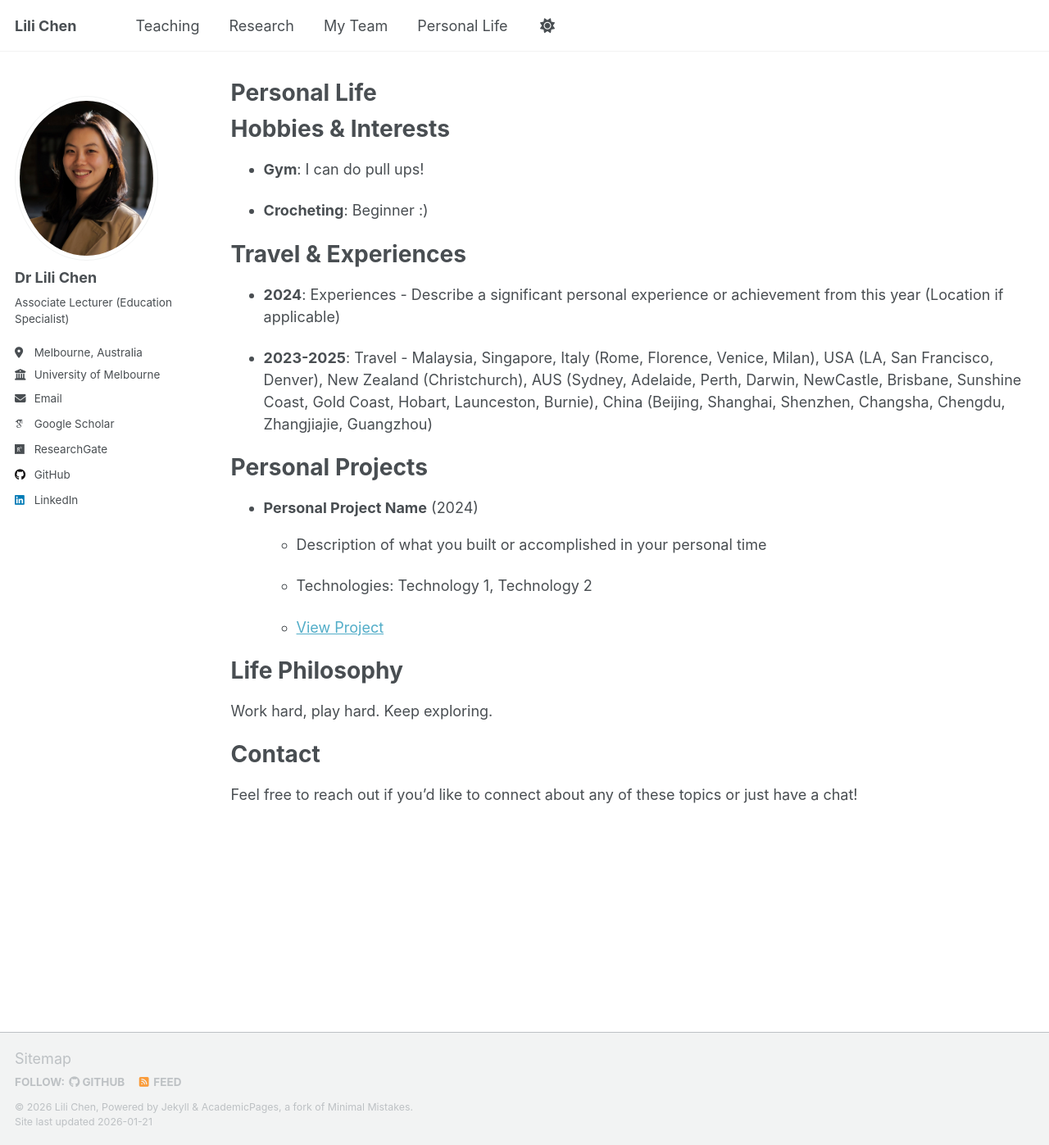
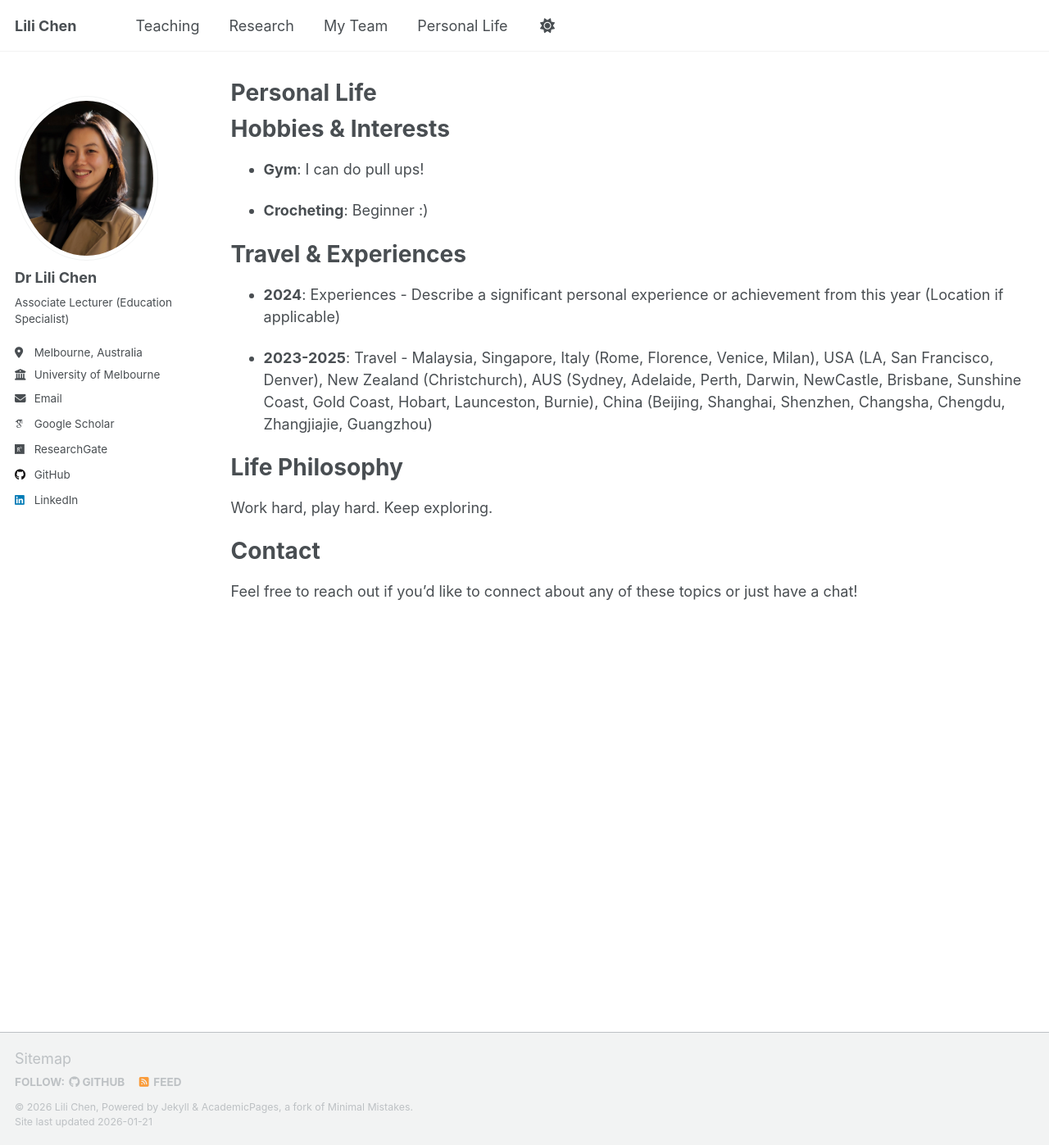
Before and after one commit to LilixChen/lilichen.github.io, a Jekyll site: the page built from _pages/personal-life.md, in a window 1280 px wide and 1397 px high. Shown: the whole window at 82% size. Built offline with Jekyll 4.4.1, drawn with Linux system fonts in a browser that asks for light colours; some web fonts are replaced; a script that is not in the unit is left out.

Commit message:
Update personal-life.json

```diff
--- a/_data/personal-life.json
+++ b/_data/personal-life.json
@@ -27,15 +27,7 @@
       "location": null
     }
   ],
-  "projects": [
-    {
-      "name": "Personal Project Name",
-      "year": "2024",
-      "description": "Description of what you built or accomplished in your personal time",
-      "technologies": ["Technology 1", "Technology 2"],
-      "url": "https://example.com"
-    }
-  ],
+  "projects":null,
   "philosophy": {
     "title": "Life Philosophy",
     "content": "Work hard, play hard. Keep exploring."
```
